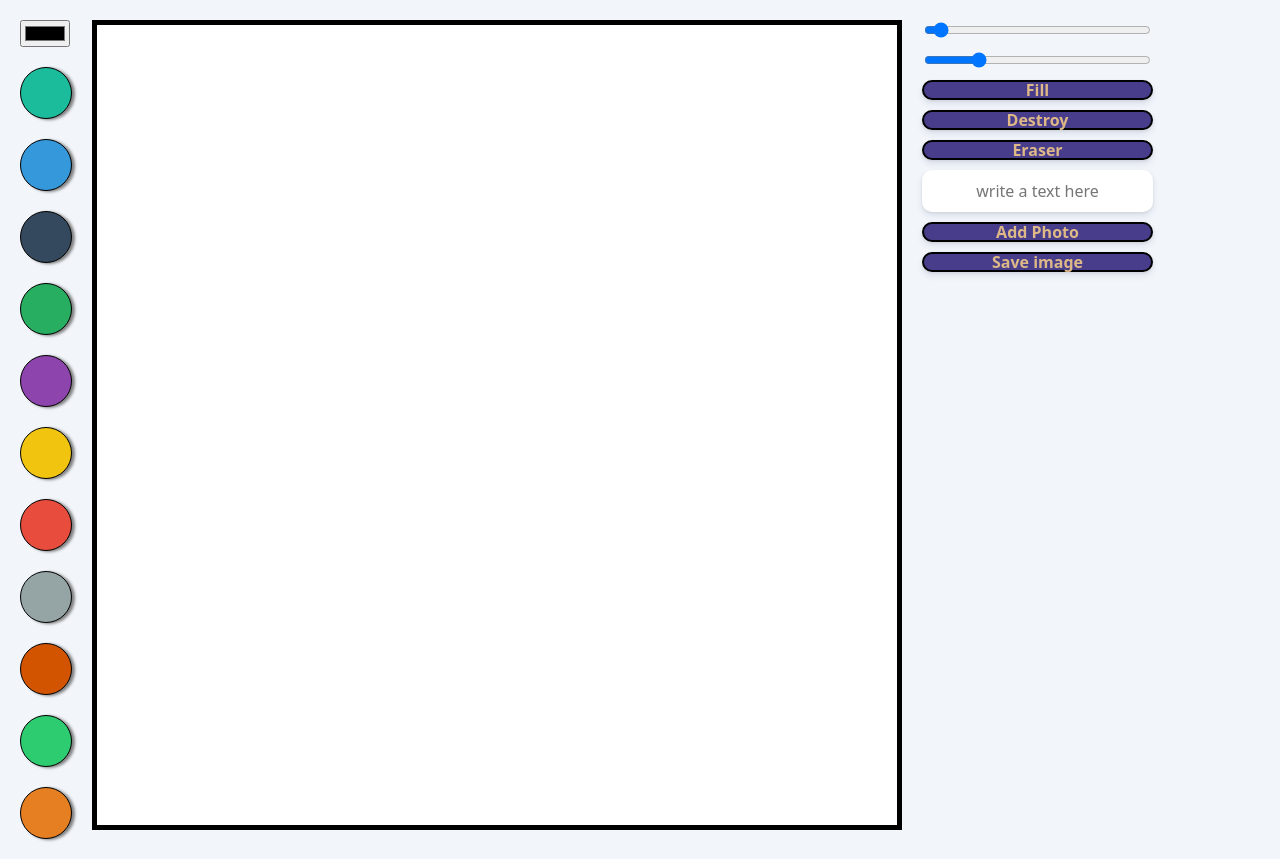
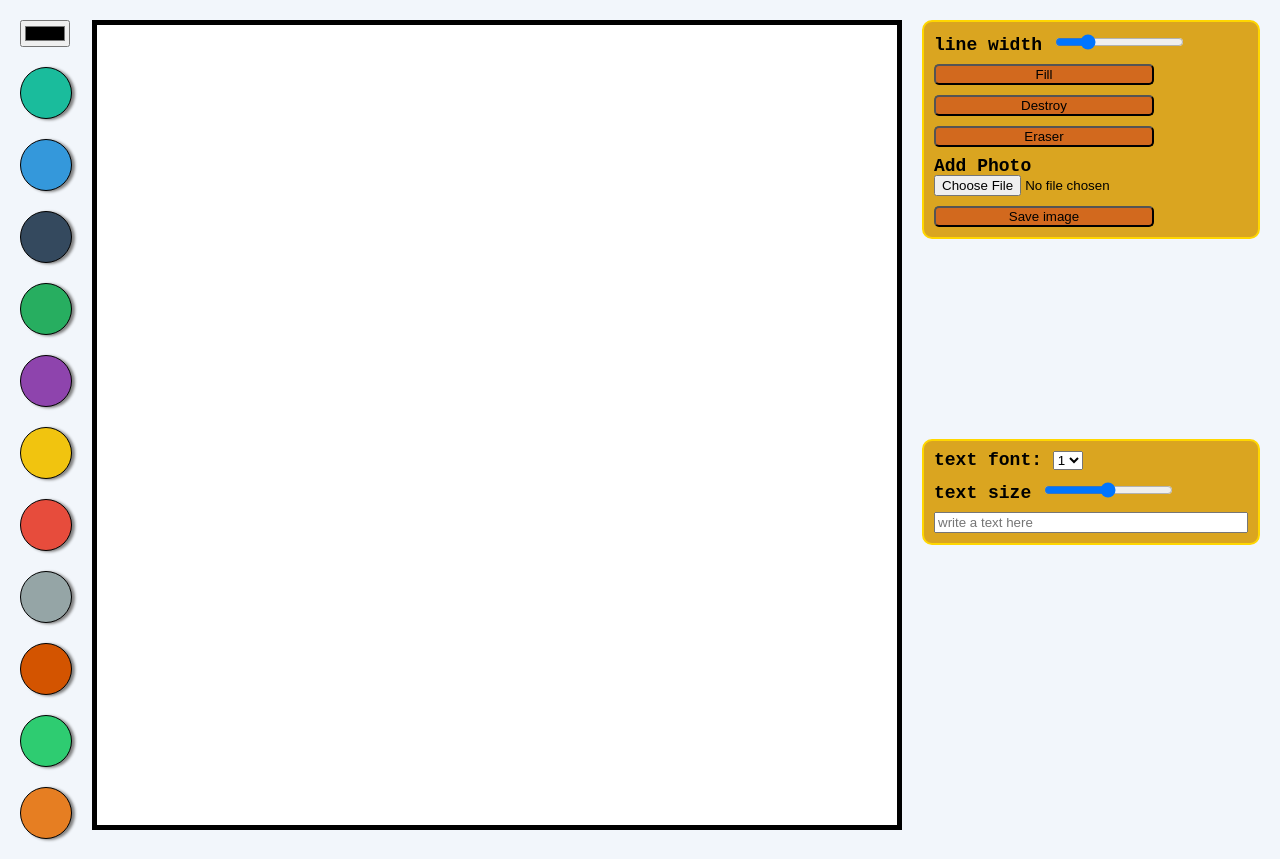
Before and after one commit to dongzuu/MEME-MAKER, a plain HTML site: page index.html in a window 1280 px wide. Drawn offline with Linux system fonts and the light colour scheme.

Commit message:
new css
new css

```diff
--- a/app.js
+++ b/app.js
@@ -1,3 +1,4 @@
+const fontSelect = document.getElementById("font-select");
 const textSizeBtn = document.getElementById("text-size");
 const saveBtn = document.getElementById("save");
 const textInput = document.getElementById("text");
@@ -15,8 +16,9 @@ const fileInput = document.getElementById("file");
 canvas.width = 800;
 canvas.height = 800;
 ctx.lineCap = "round";
-let isPainting = false;
-let isFilling = false;
+
+let isPainting;
+let isFilling;
 
 function onSaveClick() {
   const url = canvas.toDataURL();
@@ -26,18 +28,9 @@ function onSaveClick() {
   a.click();
   console.dir(a);
 }
-function onDubleClick(event) {
-  const myText = textInput.value;
-  if (myText !== null) {
-    ctx.save();
-    ctx.lineWidth = 1;
-    ctx.font = "68px sans-serif";
-    ctx.strokeText(myText, event.offsetX, event.offsetY);
-    ctx.restore();
-  }
-}
+
 function onMousemove(event) {
-  if (isPainting) {
+  if (isPainting === true) {
     ctx.lineTo(event.offsetX, event.offsetY);
     ctx.stroke();
     return;
@@ -45,11 +38,12 @@ function onMousemove(event) {
   ctx.moveTo(event.offsetX, event.offsetY);
 }
 
-function onMouseDown() {
+function onMouseDown(event) {
   isPainting = true;
   if (isFilling) {
     ctx.fillRect(0, 0, 800, 800);
   }
+  console.log(event);
 }
 function cancelPainting() {
   isPainting = false;
@@ -58,9 +52,7 @@ function cancelPainting() {
 function lineWidthChange(event) {
   ctx.lineWidth = event.target.value;
 }
-function onTextSizeChange(event) {
-  ctx.font = `${event.target.value}px 'Press Start 2P'`;
-}
+
 function lineColorChange(event) {
   ctx.strokeStyle = event.target.value;
   ctx.fillStyle = event.target.value;
@@ -105,6 +97,18 @@ function onFilechange(event) {
 function onLoadFile() {
   ctx.drawImage(image, 0, 0, 800, 800);
 }
+function onDubleClick(event) {
+  const textSizeValue = textSizeBtn.value;
+  const fontValue = fontSelect.value;
+  const myText = textInput.value;
+  if (myText !== null) {
+    ctx.save();
+    ctx.lineWidth = 1;
+    ctx.font = `${textSizeValue}px ${fontValue}`;
+    ctx.strokeText(myText, event.offsetX, event.offsetY);
+    ctx.restore();
+  }
+}
 
 canvas.addEventListener("mousemove", onMousemove);
 canvas.addEventListener("mousedown", onMouseDown);
@@ -122,4 +126,3 @@ modeBtin.addEventListener("click", onModeclick);
 destroyBtn.addEventListener("click", onDestroyClick);
 eraserBtn.addEventListener("click", onEraserClick);
 saveBtn.addEventListener("click", onSaveClick);
-textSizeBtn.addEventListener("change", onTextSizeChange);
--- a/index.html
+++ b/index.html
@@ -69,14 +69,9 @@
     <canvas></canvas>
 
     <div class="btns">
-      <input
-        type="range"
-        id="text-size"
-        value="5"
-        min="1"
-        max="100"
-        step="0.5"
-      />
+      <div class="brush-div">
+        <div class="range-div">
+          <span>line width</span>
           <input
             type="range"
             id="width-range"
@@ -85,10 +80,10 @@
             max="10"
             step="0.5"
           />
+        </div>
         <button id="mode-option">Fill</button>
         <button id="destroy-btn">Destroy</button>
         <button id="eraser-btn">Eraser</button>
-      <input type="text" id="text" placeholder="write a text here" />
         <label for="file">
           Add Photo
           <input type="file" accept="image/*" id="file" />
@@ -96,6 +91,23 @@
         <button id="save">Save image</button>
       </div>
 
+      <div class="text-div">
+        <label for="" class="font-label">
+          text font:
+          <select name="font" id="font-select">
+            <option value="'Press Start 2P'">1</option>
+            <option value="'Courier New', Courier, monospace">2</option>
+            <option value="fantasy">3</option>
+          </select>
+        </label>
+        <div class="range-div">
+          <span>text size </span>
+          <input type="range" id="text-size" value="50" min="1" max="100" />
+        </div>
+        <input type="text" id="text" placeholder="write a text here" />
+      </div>
+    </div>
+
     <script src="app.js"></script>
   </body>
 </html>
--- a/styles.css
+++ b/styles.css
@@ -34,29 +34,23 @@ canvas {
 .btns {
   display: flex;
   flex-direction: column;
+  gap: 200px;
+}
+.brush-div,
+.text-div {
+  background-color: goldenrod;
+  display: flex;
+  flex-direction: column;
+  border: 2px solid gold;
+  border-radius: 10px;
   gap: 10px;
+  padding: 10px;
+  font-family: "Courier New", Courier, monospace;
+  font-size: large;
+  font-weight: 700;
 }
-button,
-label {
-  all: unset;
-  cursor: pointer;
-  text-align: center;
-  background-color: darkslateblue;
-  color: burlywood;
-  border: 2px solid black;
-  font-weight: 700;
-  border-radius: 10px;
-  box-shadow: 0 4px 6px rgba(50, 50, 93, 0.11), 0 1px 3px rgba(0, 0, 0, 0.08);
+.brush-div button {
+  background-color: chocolate;
+  width: 220px;
+  border-radius: 5px;
 }
-input#file {
-  display: none;
-}
-input#text {
-  all: unset;
-  padding: 10px 0px;
-  border-radius: 10px;
-  font-weight: 500;
-  text-align: center;
-  background-color: white;
-  box-shadow: 0 4px 6px rgba(50, 50, 93, 0.11), 0 1px 3px rgba(0, 0, 0, 0.08);
-}
```
Lines whose indentation alone changed are shown as unchanged.
